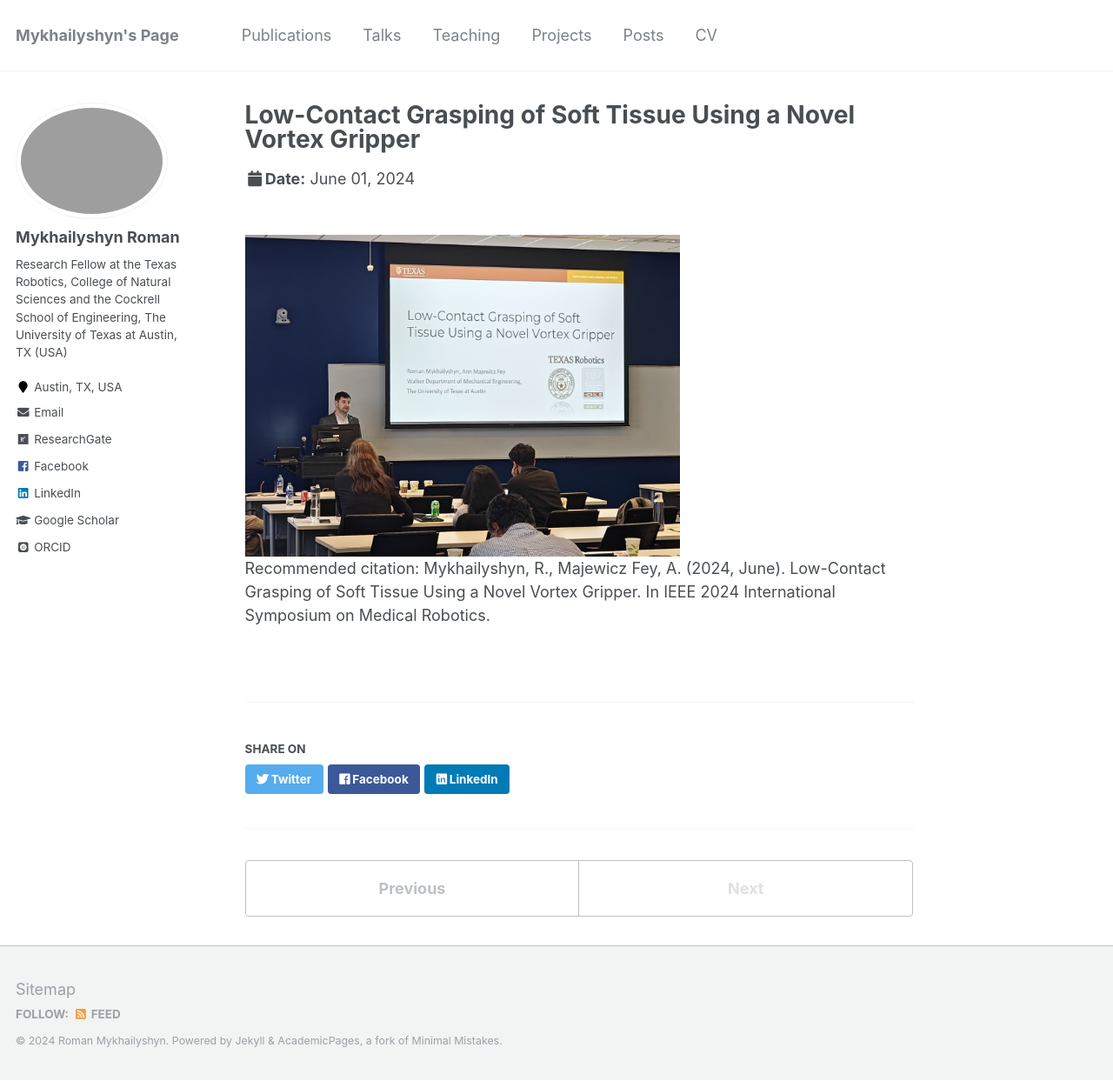
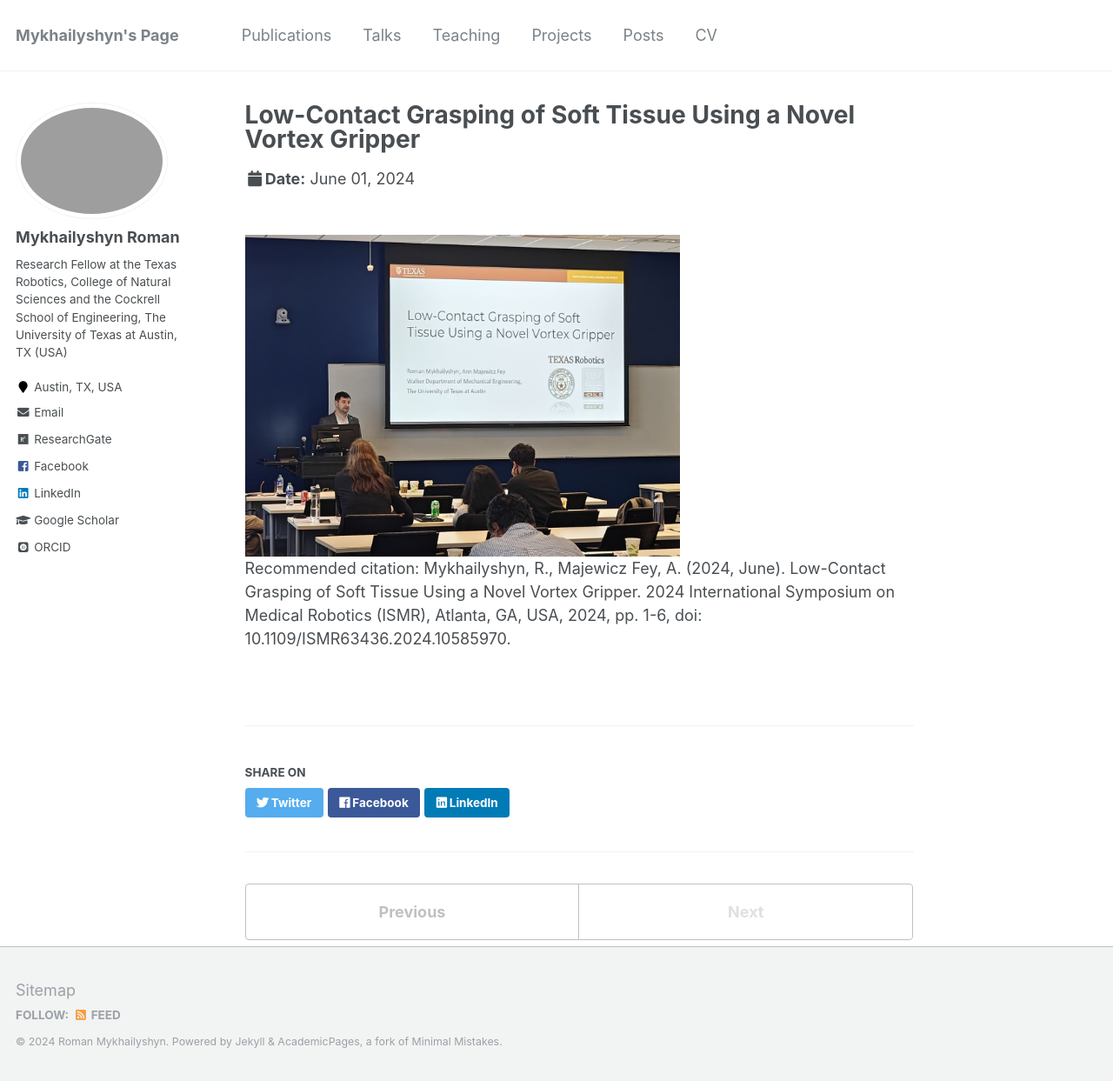
Before and after one commit to RomanMykhailyshyn/RomanMykhailyshyn.github.io, a Jekyll site: the page built from _talks/2024-ISMR.md, in a window 1280 px wide and 1243 px high. Shown: the whole window at 87% size. Built offline with Jekyll 4.4.1, drawn with Linux system fonts in a browser that asks for light colours; some web fonts are replaced.

Commit message:
Update 2024-ISMR.md

```diff
--- a/_talks/2024-ISMR.md
+++ b/_talks/2024-ISMR.md
@@ -9,4 +9,4 @@ location: "Atlanta, Georgia, USA"
 ---
 <br/><img src='/images/ISMR2024.jpg' width='500'>
 <br />
-Recommended citation: Mykhailyshyn, R., Majewicz Fey, A. (2024, June). Low-Contact Grasping of Soft Tissue Using a Novel Vortex Gripper. In IEEE 2024 International Symposium on Medical Robotics.
+Recommended citation: Mykhailyshyn, R., Majewicz Fey, A. (2024, June). Low-Contact Grasping of Soft Tissue Using a Novel Vortex Gripper. 2024 International Symposium on Medical Robotics (ISMR), Atlanta, GA, USA, 2024, pp. 1-6, doi: 10.1109/ISMR63436.2024.10585970.
```
